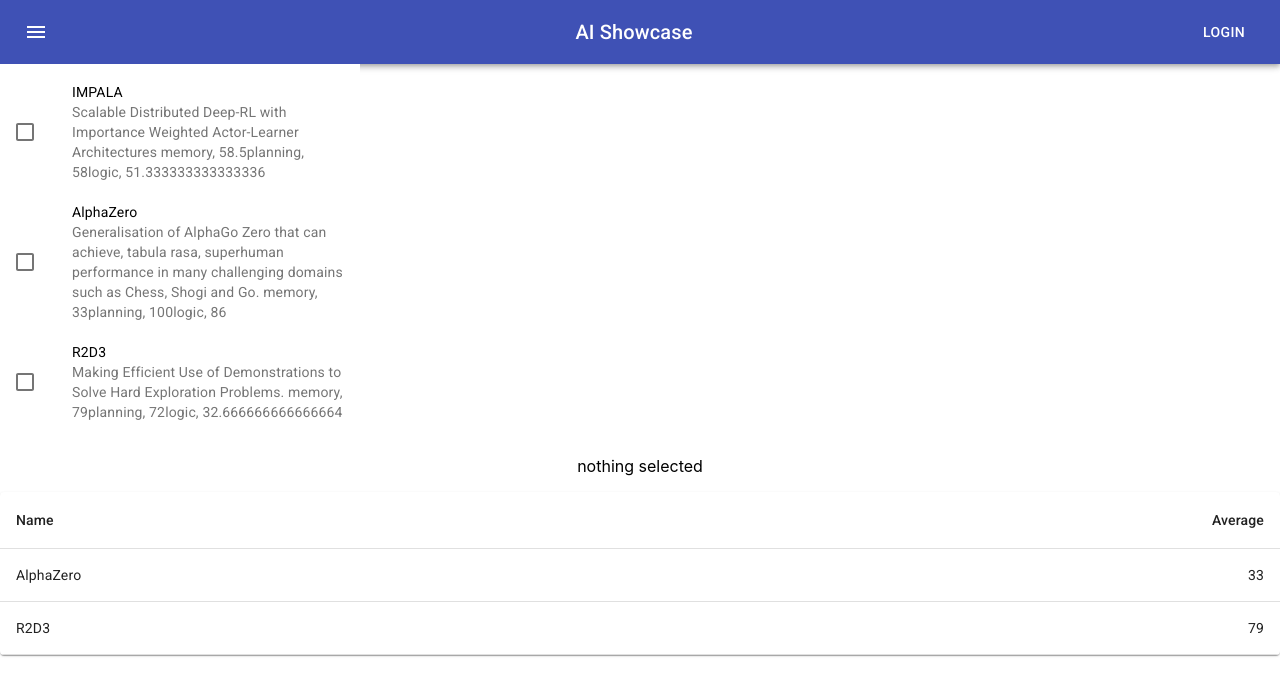
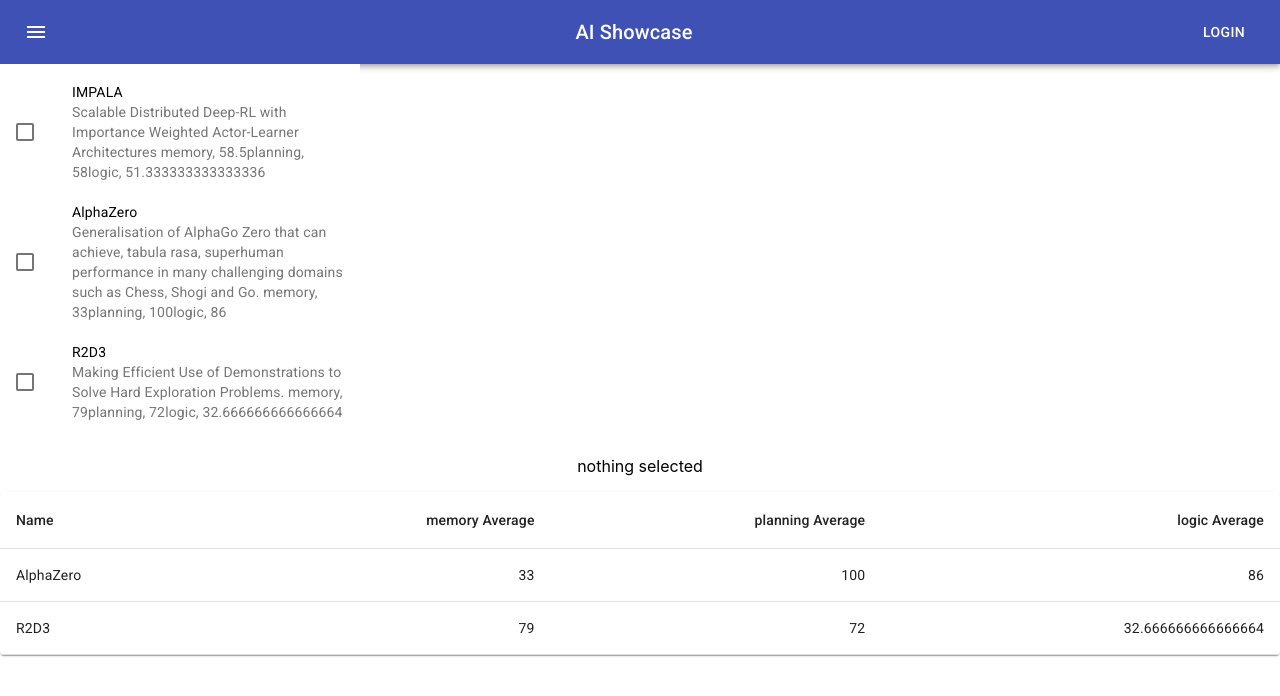
Before and after one commit to cthogg/ai-showcase, a React (Create React App) app: page / in a window 1280 px wide. Shown: the top 696 px of the page. Built offline with nearby package versions, Linux system fonts and the light colour scheme.

Commit message:
feat: add mock averages to the table

```diff
--- a/src/SelectedAgentsTable.tsx
+++ b/src/SelectedAgentsTable.tsx
@@ -8,7 +8,7 @@
 import TableRow from "@material-ui/core/TableRow";
 import Paper from "@material-ui/core/Paper";
 import { FEAgent } from "./types";
-
+import { allCategories } from "./backendFrontendParser";
 const useStyles = makeStyles({
   table: {
     minWidth: 650
@@ -19,7 +19,25 @@
   agents: FEAgent[];
 }
 
-// TODO: create header categories
+const categoryHeaders = allCategories.map(c => (
+  <TableCell key={c} align="right">
+    {c} Average
+  </TableCell>
+));
+// FIXME: this needs to be repeated when another measure is added
+const categoryAverage = (row: FEAgent, allCategories: string[]) =>
+  allCategories.map(c => {
+    // Find the category
+    const statsForCategory = row.statistics.categories.find(
+      rowc => rowc.category === c
+    );
+    // escapte the category
+    return (
+      <TableCell key={c} align="right">
+        {statsForCategory?.statistics.averageMean}
+      </TableCell>
+    );
+  });
 // TODO: create row categories
 
 const SelectedAgentsTable: React.FunctionComponent<SelectedAgentsTableProps> = ({
@@ -32,7 +50,7 @@
         <TableHead>
           <TableRow>
             <TableCell>Name</TableCell>
-            <TableCell align="right">Average</TableCell>
+            {categoryHeaders}
           </TableRow>
         </TableHead>
         <TableBody>
@@ -41,9 +59,7 @@
               <TableCell component="th" scope="row">
                 {row.name}
               </TableCell>
-              <TableCell align="right">
-                {row.statistics.categories[0].statistics.averageMean}
-              </TableCell>
+              {categoryAverage(row, allCategories)}
             </TableRow>
           ))}
         </TableBody>
--- a/src/backendFrontendParser.ts
+++ b/src/backendFrontendParser.ts
@@ -20,7 +20,7 @@
   return averageScore;
 };
 //FIXME: remove ts-ignores
-const allCategories = ["memory", "planning", "logic"];
+export const allCategories = ["memory", "planning", "logic"];
 const createCategoriesFromAgent = (agent: BEAgent): CategoryStatistic[] => {
   return allCategories.map(
     (catName: string): CategoryStatistic => {
```
